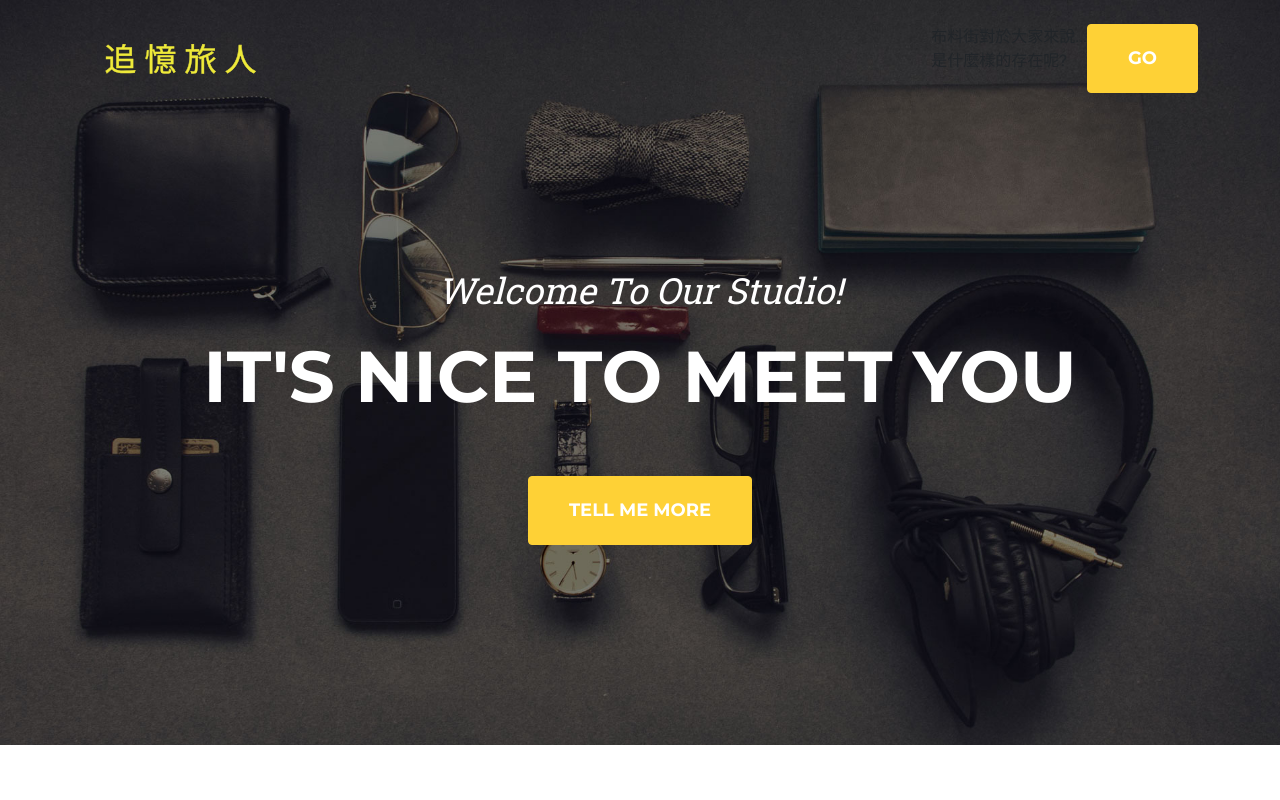
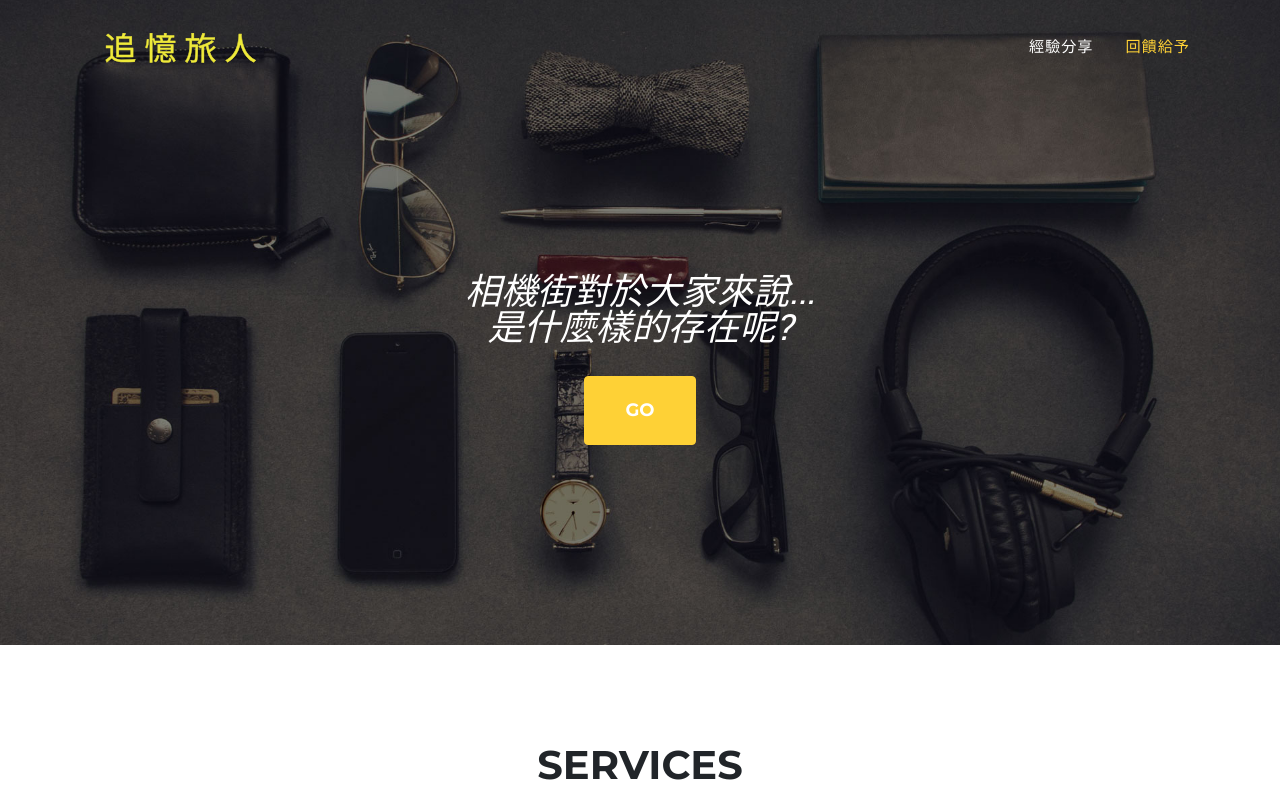
Before and after one commit to tmfan/newsite-material-experience-feedback, a plain HTML site: page index.html in a window 1280 px wide. Shown: the top 800 px of the page. Drawn offline with nearby package versions, Linux system fonts and the light colour scheme.

Commit message:
Update index.html

```diff
--- a/index.html
+++ b/index.html
@@ -26,10 +26,8 @@
                 </button>
                 <div class="collapse navbar-collapse" id="navbarResponsive">
                     <ul class="navbar-nav text-uppercase ml-auto">
-                        <div class="masthead-subheading">布料街對於大家來說...
-				        <br>是什麼樣的存在呢?
-				        </div>
-                <a class="btn btn-primary btn-xl text-uppercase js-scroll-trigger" href="#experience">GO</a>
+                        <li class="nav-item"><a class="nav-link js-scroll-trigger" href="#experience">經驗分享</a></li>
+                        <li class="nav-item"><a class="nav-link js-scroll-trigger" href="#contact">回饋給予</a></li>
                     </ul>
                 </div>
             </div>
@@ -37,9 +35,10 @@
         <!-- Masthead-->
         <header class="masthead">
             <div class="container">
-                <div class="masthead-subheading">Welcome To Our Studio!</div>
-                <div class="masthead-heading text-uppercase">It's Nice To Meet You</div>
-                <a class="btn btn-primary btn-xl text-uppercase js-scroll-trigger" href="#services">Tell Me More</a>
+                <div class="masthead-subheading">相機街對於大家來說...
+				<br>是什麼樣的存在呢?
+				</div>
+                <a class="btn btn-primary btn-xl text-uppercase js-scroll-trigger" href="#experience">GO</a>
             </div>
         </header>
         <!-- Experience-->
```
